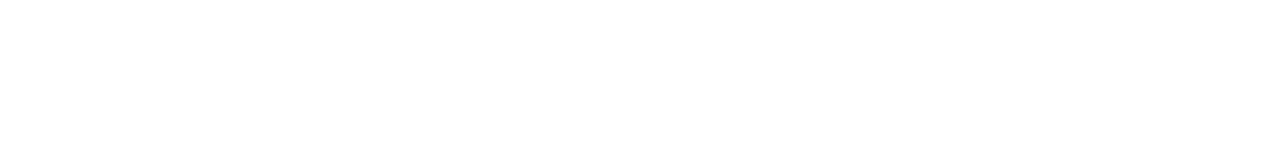
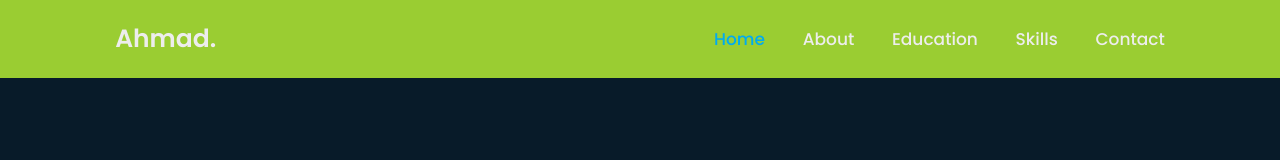
Before and after one commit to YoRu-Cat/Portfolio, a plain HTML site: page index.html in a window 1280 px wide. Drawn offline with nearby package versions, Linux system fonts and the light colour scheme.

Commit message:
Header Design - Basic

```diff
--- a/css/style.css
+++ b/css/style.css
@@ -10,3 +10,45 @@
 	scroll-behavior: smooth;
 	font-family: 'Poppins', sans-serif;
 }
+:root {
+	--bg-color: #081b29;
+	--second-bg-color: #112e42;
+	--text-color: #ededed;
+	--main-color: #00abf0;
+}
+html{
+	font-size: 62.5%;
+	overflow-x: hidden;
+}
+body{
+	background: var(--bg-color);
+	color: var(--text-color);
+}
+.header {
+	position: fixed;
+	top: 0;
+	left: 0;
+	width: 100%;
+	padding: 2rem 9%;
+	background: yellowgreen;
+	display: flex;
+	justify-content: space-between;
+	align-items: center;
+	z-index: 100;
+}
+.logo {
+	font-size: 2.5rem;
+	color: var(--text-color);
+	font-weight: 600;
+}
+.navbar a {
+	font-size: 1.7rem;
+	color: var(--text-color);
+	font-weight: 500;
+	margin-left: 3.5rem;
+	transition: .3s;
+}
+.navbar a:hover,
+.navbar a.active {
+	color: var(--main-color);
+}
--- a/index.html
+++ b/index.html
@@ -16,7 +16,16 @@
 <body>
 
 	<!-- header design -->
-
+	<header class="header">
+			<a href="#" class="logo">Ahmad.</a>
+			<nav class="navbar">
+					<a href="#home" class="active">Home</a>
+					<a href="#about">About</a>
+					<a href="#education">Education</a>
+					<a href="#skills">Skills</a>
+					<a href="#contact">Contact</a>
+			</nav>
+	</header>
 	<!-- home section design -->
 
 	<!-- about section design -->
```
Lines whose indentation alone changed are shown as unchanged.
